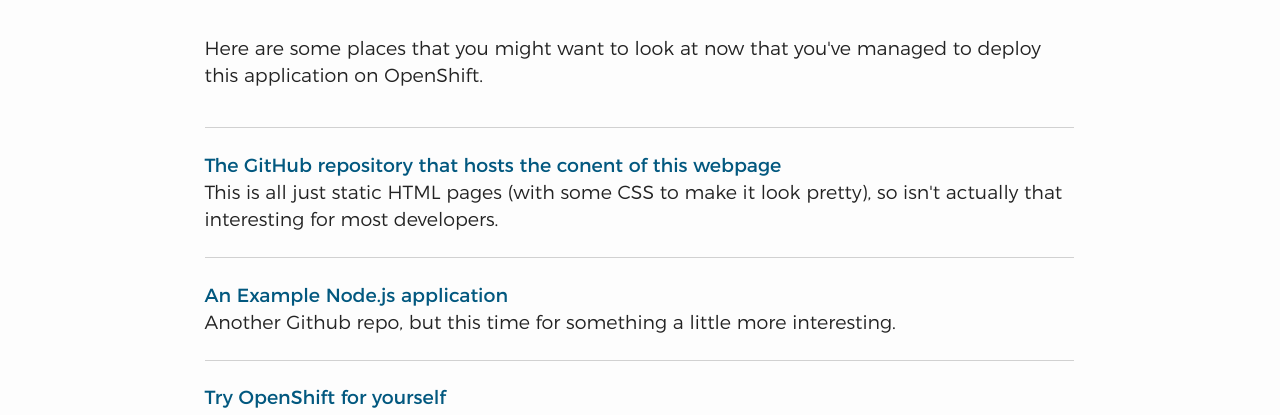
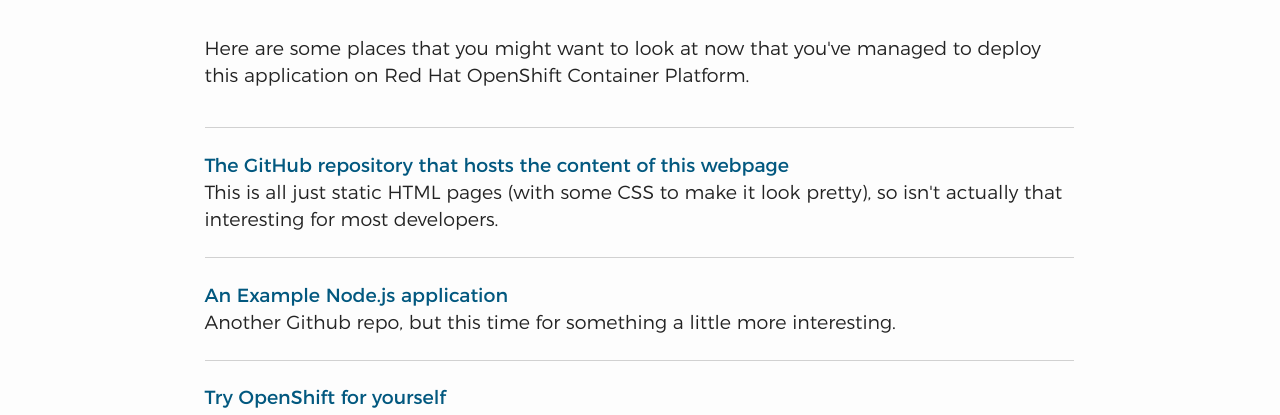
Before and after one commit to andrewlaidlaw/internal-webpage, a plain HTML site: page index.html in a window 1280 px wide. Shown: the part 375-790 px from the top of the page. Drawn offline with Linux system fonts and the light colour scheme.

Commit message:
Fixing some spelling mistakes

```diff
--- a/index.html
+++ b/index.html
@@ -9,7 +9,7 @@
     <meta http-equiv="Pragma" content="no-cache" />
     <meta http-equiv="Expires" content="0" />
     <link rel="shortcut icon" href="https://www.ibm.com/favicon.ico" />
-    <title>Southbank Server Room</title>
+    <title>OpenShift webpage demo</title>
     <link rel="stylesheet" href="./w3ds.css" type="text/css">
   </head>
 
@@ -29,10 +29,10 @@
               <p class="ds-margin-bottom-2">
                   You have successfully deployed this webpage from a GitHub repository. This page includes links to some other random things that might be of interest to you. Or to me. Or to no one.</p>
               <p class="ds-margin-bottom-2">
-                  Here are some places that you might want to look at now that you've managed to deploy this application on OpenShift.
+                  Here are some places that you might want to look at now that you've managed to deploy this application on Red Hat OpenShift Container Platform.
                   <ul id="link-list" class="ds-list-lined ds-hover">
                     <li>
-                      <a href="https://github.com/andrewlaidlaw/internal-webpage">The GitHub repository that hosts the conent of this webpage</a>
+                      <a href="https://github.com/andrewlaidlaw/internal-webpage">The GitHub repository that hosts the content of this webpage</a>
                       <br/>This is all just static HTML pages (with some CSS to make it look pretty), so isn't actually that interesting for most developers.
                     </li>
                     <li>
```
